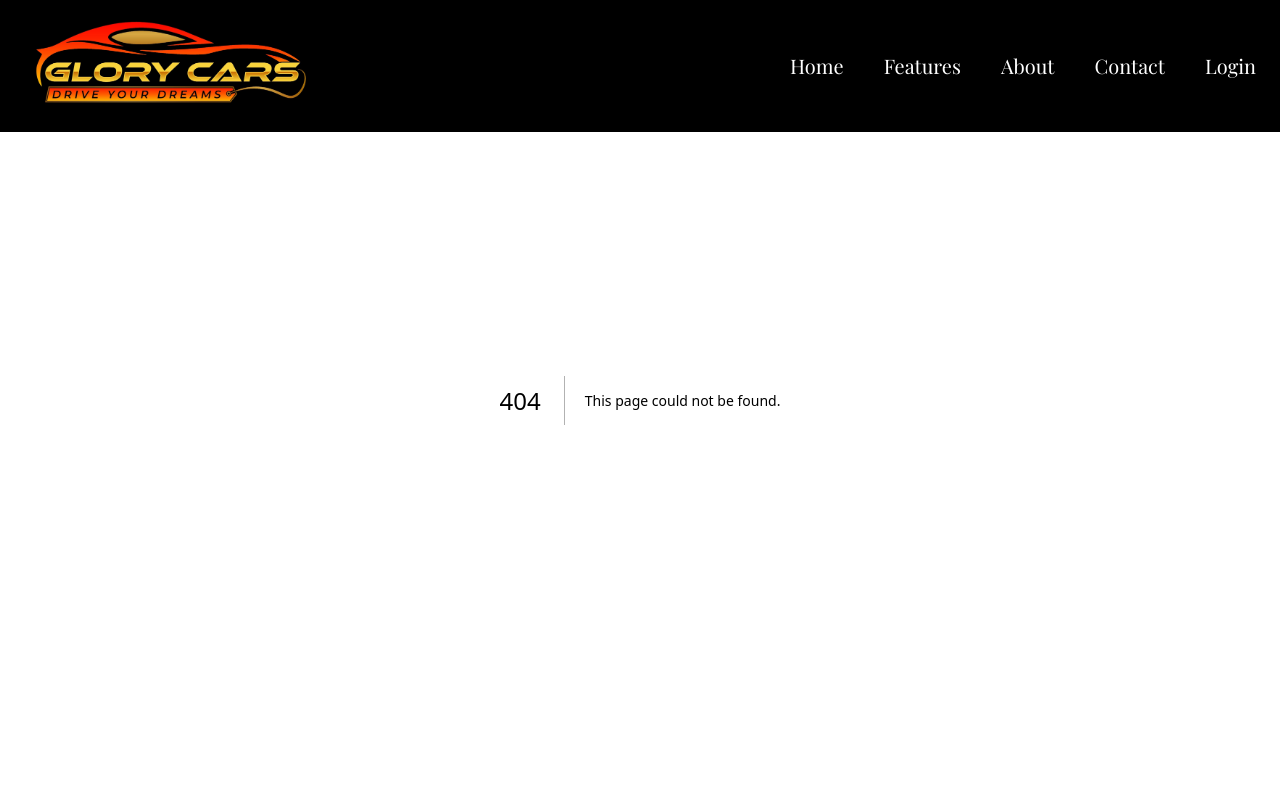
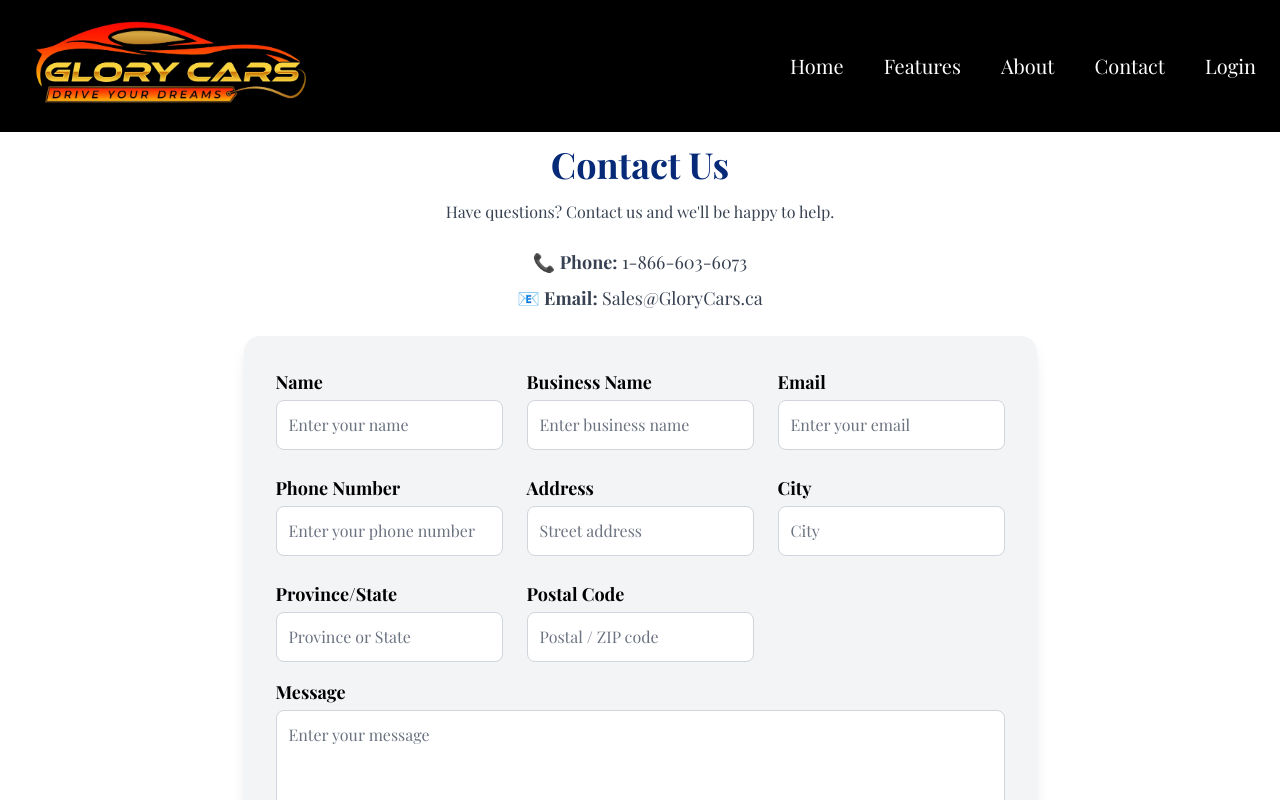
Before and after one commit to TanjodhHayer/glory_cars, a Next.js app: page /contactMechanic in a window 1280 px wide. Before the commit this address had no page. Built offline with nearby package versions, Linux system fonts and the light colour scheme.

Commit message:
updated contact forms into seperate pages for navbar to work

```diff
--- a/src/app/api/contact/route.ts
+++ b/src/app/api/contact/route.ts
@@ -3,7 +3,7 @@ import nodemailer from "nodemailer";
 
 export async function POST(req: Request) {
   const {
-    role, // "customer" | "mechanic"
+    role,
     name,
     contactName,
     email,
@@ -16,7 +16,6 @@ export async function POST(req: Request) {
     consent,
   } = await req.json();
 
-  // Basic validation:
   if (
     !role ||
     !name ||
@@ -35,7 +34,7 @@ export async function POST(req: Request) {
   const user = process.env.EMAIL_USER;
   const pass = process.env.EMAIL_PASS;
 
-  // Separate receivers by role:
+
   const contactReceiverEmails: Record<string, string> = {
     customer: process.env.CONTACT_RECEIVER_CUSTOMER_EMAIL || "",
     mechanic: process.env.CONTACT_RECEIVER_MECHANIC_EMAIL || "",
@@ -56,7 +55,7 @@ export async function POST(req: Request) {
     auth: { user, pass },
   });
 
-  // Compose email subject & body:
+
   const emailSubject = `New ${role.charAt(0).toUpperCase() + role.slice(1)} Contact Submission from ${name}`;
 
   let emailBody = `
--- a/src/components/ContactCustomer.tsx
+++ b/src/app/contactCustomer/page.tsx
@@ -2,11 +2,7 @@
 
 import React, { useState } from "react";
 
-type ContactProps = {
-  onBack?: () => void;
-};
-
-const Contact: React.FC<ContactProps> = ({ onBack }) => {
+const ContactCustomer = () => {
   const [formData, setFormData] = useState({
     name: "",
     email: "",
@@ -25,7 +21,7 @@ const Contact: React.FC<ContactProps> = ({ onBack }) => {
   };
 
   const handleChange = (
-    e: React.ChangeEvent<HTMLInputElement | HTMLTextAreaElement | HTMLSelectElement>
+    e: React.ChangeEvent<HTMLInputElement | HTMLTextAreaElement>
   ) => {
     const { name, value, type } = e.target;
 
@@ -50,7 +46,7 @@ const Contact: React.FC<ContactProps> = ({ onBack }) => {
       const response = await fetch("/api/contact", {
         method: "POST",
         headers: { "Content-Type": "application/json" },
-        body: JSON.stringify(formData),
+        body: JSON.stringify({ ...formData, role: "customer" }),
       });
 
       if (response.ok) {
@@ -75,22 +71,23 @@ const Contact: React.FC<ContactProps> = ({ onBack }) => {
   };
 
   return (
-    <section
-      className="snap-start md:snap-center min-h-screen flex flex-col justify-center bg-white dark:bg-gray-950 px-6 pt-36 scroll-mt-36"
-    >
-
+    <section className="h-screen overflow-y-auto flex flex-col justify-center bg-white dark:bg-gray-950 px-6 pt-36 scroll-mt-36">
       {showToast && (
-        <div className="fixed top-6 left-1/2 transform -translate-x-1/2 bg-customRed text-white px-6 py-3 rounded-lg shadow-lg z-50 select-none pointer-events-none animate-fade-in-out">
+        <div
+          role="alert"
+          aria-live="assertive"
+          className="fixed top-6 left-1/2 transform -translate-x-1/2 bg-customRed text-white px-6 py-3 rounded-lg shadow-lg z-50 select-none pointer-events-none animate-fade-in-out"
+        >
           {toastMessage}
         </div>
       )}
 
       <div className="max-w-4xl mx-auto text-center mb-6">
-        <h2 className="text-3xl md:text-4xl font-bold text-secondary text-black mb-4">
+        <h2 className="text-3xl md:text-4xl font-bold text-secondary mb-4">
           Contact Us
         </h2>
         <p className="text-gray-700 dark:text-gray-300 mb-6">
-          Have questions? Contact us and we&aposll be happy to help.
+          Have questions? Contact us and we&apos;ll be happy to help.
         </p>
         <div className="text-lg space-y-2 mb-6">
           <p className="text-gray-700 dark:text-gray-300">
@@ -110,7 +107,7 @@ const Contact: React.FC<ContactProps> = ({ onBack }) => {
             <div>
               <label
                 htmlFor="name"
-                className="block text-lg font-semibold mb-1 text-gray-900 text-black"
+                className="block text-lg font-semibold mb-1 text-black"
               >
                 Name
               </label>
@@ -130,7 +127,7 @@ const Contact: React.FC<ContactProps> = ({ onBack }) => {
             <div>
               <label
                 htmlFor="email"
-                className="block text-lg font-semibold mb-1 text-gray-900 text-black"
+                className="block text-lg font-semibold mb-1 text-black"
               >
                 Email
               </label>
@@ -151,7 +148,7 @@ const Contact: React.FC<ContactProps> = ({ onBack }) => {
           <div className="mb-4">
             <label
               htmlFor="phone"
-              className="block text-lg font-semibold mb-1 text-gray-900 text-black "
+              className="block text-lg font-semibold mb-1 text-black"
             >
               Phone Number
             </label>
@@ -173,7 +170,7 @@ const Contact: React.FC<ContactProps> = ({ onBack }) => {
           <div className="mb-4">
             <label
               htmlFor="message"
-              className="block text-lg font-semibold mb-1 text-gray-900 text-black"
+              className="block text-lg font-semibold mb-1 text-black"
             >
               Message
             </label>
@@ -201,20 +198,11 @@ const Contact: React.FC<ContactProps> = ({ onBack }) => {
             />
             <label
               htmlFor="consent"
-              className="text-gray-900 text-black select-none"
+              className="text-black select-none"
             >
               I consent to be contacted by Glory Cars.
             </label>
           </div>
-          {onBack && (
-            <button
-              onClick={onBack}
-              className="mb-4 text-primary hover:underline self-start"
-              type="button"
-            >
-              ← Back
-            </button>
-          )}
           <button
             type="submit"
             disabled={loading}
@@ -260,4 +248,4 @@ const Contact: React.FC<ContactProps> = ({ onBack }) => {
   );
 };
 
-export default Contact;
+export default ContactCustomer;
--- a/src/components/ContactMechanic.tsx
+++ b/src/app/contactMechanic/page.tsx
@@ -2,11 +2,7 @@
 
 import React, { useState } from "react";
 
-type ContactProps = {
-  onBack?: () => void;
-};
-
-const ContactMechanic: React.FC<ContactProps> = ({ onBack }) => {
+const ContactMechanic = () => {
   const [formData, setFormData] = useState({
     name: "",
     contactName: "",
@@ -19,6 +15,7 @@ const ContactMechanic: React.FC<ContactProps> = ({ onBack }) => {
     message: "",
     consent: false,
   });
+
   const [loading, setLoading] = useState(false);
   const [toastMessage, setToastMessage] = useState("");
   const [showToast, setShowToast] = useState(false);
@@ -30,9 +27,7 @@ const ContactMechanic: React.FC<ContactProps> = ({ onBack }) => {
   };
 
   const handleChange = (
-    e: React.ChangeEvent<
-      HTMLInputElement | HTMLTextAreaElement | HTMLSelectElement
-    >
+    e: React.ChangeEvent<HTMLInputElement | HTMLTextAreaElement>
   ) => {
     const { name, value, type } = e.target;
     const checked =
@@ -46,10 +41,12 @@ const ContactMechanic: React.FC<ContactProps> = ({ onBack }) => {
 
   const handleSubmit = async (e: React.FormEvent<HTMLFormElement>) => {
     e.preventDefault();
+
     if (!formData.consent) {
       showBookingToast("Please consent to be contacted.");
       return;
     }
+
     setLoading(true);
 
     try {
@@ -86,21 +83,23 @@ const ContactMechanic: React.FC<ContactProps> = ({ onBack }) => {
   };
 
   return (
-    <section
-      className="snap-start md:snap-center min-h-screen flex flex-col justify-center bg-white dark:bg-gray-950 px-6 pt-64 scroll-mt-36"
-    >
+    <section className="h-screen overflow-y-auto flex flex-col bg-white dark:bg-gray-950 px-6 pt-36 scroll-mt-36">
       {showToast && (
-        <div className="fixed top-6 left-1/2 transform -translate-x-1/2 bg-customRed text-white px-6 py-3 rounded-lg shadow-lg z-50 select-none pointer-events-none animate-fade-in-out">
+        <div
+          role="alert"
+          aria-live="assertive"
+          className="fixed top-6 left-1/2 transform -translate-x-1/2 bg-customRed text-white px-6 py-3 rounded-lg shadow-lg z-50 select-none pointer-events-none animate-fade-in-out"
+        >
           {toastMessage}
         </div>
       )}
 
-      <div className="max-w-4xl mx-auto text-center mb-6">
-        <h2 className="text-3xl md:text-4xl font-bold text-secondary text-black mb-4">
+      <div className="max-w-4xl mx-auto flex-grow text-center mb-6">
+        <h2 className="text-3xl md:text-4xl font-bold text-secondary mb-4 text-black">
           Contact Us
         </h2>
         <p className="text-gray-700 dark:text-gray-300 mb-6">
-          Have questions? Contact us and we&aposll be happy to help.
+          Have questions? Contact us and we&apos;ll be happy to help.
         </p>
         <div className="text-lg space-y-2 mb-6">
           <p className="text-gray-700 dark:text-gray-300">
@@ -120,7 +119,7 @@ const ContactMechanic: React.FC<ContactProps> = ({ onBack }) => {
             <div>
               <label
                 htmlFor="name"
-                className="block text-lg font-semibold mb-1 text-black text-black"
+                className="block text-lg font-semibold mb-1 text-black"
               >
                 Name
               </label>
@@ -136,11 +135,11 @@ const ContactMechanic: React.FC<ContactProps> = ({ onBack }) => {
               />
             </div>
 
-            {/* Contact Name */}
+            {/* Business Name */}
             <div>
               <label
                 htmlFor="contactName"
-                className="block text-lg font-semibold mb-1 text-gray-900 text-black"
+                className="block text-lg font-semibold mb-1 text-black"
               >
                 Business Name
               </label>
@@ -148,7 +147,7 @@ const ContactMechanic: React.FC<ContactProps> = ({ onBack }) => {
                 id="contactName"
                 type="text"
                 name="contactName"
-                placeholder="Enter contact name"
+                placeholder="Enter business name"
                 className="w-full p-3 border border-gray-300 rounded-lg focus:outline-none focus:ring-2 focus:ring-primary dark:bg-gray-700 text-black placeholder-gray-500"
                 value={formData.contactName}
                 onChange={handleChange}
@@ -160,7 +159,7 @@ const ContactMechanic: React.FC<ContactProps> = ({ onBack }) => {
             <div>
               <label
                 htmlFor="email"
-                className="block text-lg font-semibold mb-1 text-gray-900 text-black"
+                className="block text-lg font-semibold mb-1 text-black"
               >
                 Email
               </label>
@@ -180,7 +179,7 @@ const ContactMechanic: React.FC<ContactProps> = ({ onBack }) => {
             <div>
               <label
                 htmlFor="phone"
-                className="block text-lg font-semibold mb-1 text-gray-900 text-black"
+                className="block text-lg font-semibold mb-1 text-black"
               >
                 Phone Number
               </label>
@@ -202,7 +201,7 @@ const ContactMechanic: React.FC<ContactProps> = ({ onBack }) => {
             <div>
               <label
                 htmlFor="address"
-                className="block text-lg font-semibold mb-1 text-gray-900 text-black"
+                className="block text-lg font-semibold mb-1 text-black"
               >
                 Address
               </label>
@@ -222,7 +221,7 @@ const ContactMechanic: React.FC<ContactProps> = ({ onBack }) => {
             <div>
               <label
                 htmlFor="city"
-                className="block text-lg font-semibold mb-1 text-gray-900 text-black"
+                className="block text-lg font-semibold mb-1 text-black"
               >
                 City
               </label>
@@ -238,11 +237,11 @@ const ContactMechanic: React.FC<ContactProps> = ({ onBack }) => {
               />
             </div>
 
-            {/* Province */}
+            {/* Province/State */}
             <div>
               <label
                 htmlFor="province"
-                className="block text-lg font-semibold mb-1 text-gray-900 text-black"
+                className="block text-lg font-semibold mb-1 text-black"
               >
                 Province/State
               </label>
@@ -262,7 +261,7 @@ const ContactMechanic: React.FC<ContactProps> = ({ onBack }) => {
             <div>
               <label
                 htmlFor="postalCode"
-                className="block text-lg font-semibold mb-1 text-gray-900 text-black"
+                className="block text-lg font-semibold mb-1 text-black"
               >
                 Postal Code
               </label>
@@ -283,7 +282,7 @@ const ContactMechanic: React.FC<ContactProps> = ({ onBack }) => {
           <div className="mb-4">
             <label
               htmlFor="message"
-              className="block text-lg font-semibold mb-1 text-gray-900 text-black"
+              className="block text-lg font-semibold mb-1 text-black"
             >
               Message
             </label>
@@ -295,7 +294,7 @@ const ContactMechanic: React.FC<ContactProps> = ({ onBack }) => {
               value={formData.message}
               onChange={handleChange}
               required
-            ></textarea>
+            />
           </div>
 
           {/* Consent Checkbox */}
@@ -311,20 +310,12 @@ const ContactMechanic: React.FC<ContactProps> = ({ onBack }) => {
             />
             <label
               htmlFor="consent"
-              className="text-gray-900 text-black select-none"
+              className="text-black select-none"
             >
               I consent to be contacted by Glory Cars.
             </label>
           </div>
-          {onBack && (
-            <button
-              onClick={onBack}
-              className="mb-4 text-primary hover:underline self-start"
-              type="button"
-            >
-              ← Back
-            </button>
-          )}
+
           <button
             type="submit"
             disabled={loading}
@@ -347,12 +338,12 @@ const ContactMechanic: React.FC<ContactProps> = ({ onBack }) => {
                     r="10"
                     stroke="currentColor"
                     strokeWidth="4"
-                  ></circle>
+                  />
                   <path
                     className="opacity-75"
                     fill="currentColor"
                     d="M4 12a8 8 0 018-8v8H4z"
-                  ></path>
+                  />
                 </svg>
                 Sending...
               </>
--- a/src/components/ContactSelector.tsx
+++ b/src/components/ContactSelector.tsx
@@ -1,35 +1,10 @@
 "use client";
 
-import { useState, useEffect } from "react";
-import ContactCustomer from "@/components/ContactCustomer";
-import ContactMechanic from "@/components/ContactMechanic";
+import { useRouter } from "next/navigation";
 
 export default function ContactSelector() {
-  const [role, setRole] = useState<"customer" | "mechanic" | null>(null);
+  const router = useRouter();
 
-  useEffect(() => {
-    const checkUrlForReset = () => {
-      const url = new URL(window.location.href);
-      const isContact = url.hash === "#contact";
-      const resetParam = url.searchParams.get("reset");
-
-      if (isContact && resetParam === "true") {
-        setRole(null);
-      }
-    };
-
-    checkUrlForReset();
-
-    window.addEventListener("hashchange", checkUrlForReset);
-    window.addEventListener("popstate", checkUrlForReset);
-
-    return () => {
-      window.removeEventListener("hashchange", checkUrlForReset);
-      window.removeEventListener("popstate", checkUrlForReset);
-    };
-  }, []);
-
-  // Accessible card button
   const CardButton = ({
     onClick,
     imgSrc,
@@ -56,9 +31,7 @@ export default function ContactSelector() {
         className="absolute inset-0 w-full h-full object-cover pointer-events-none"
         aria-hidden="true"
       />
-      {/* Dark overlay */}
       <div className="absolute inset-0 bg-black bg-opacity-50 pointer-events-none" />
-      {/* Content */}
       <div className="relative flex flex-col items-center justify-center h-full text-white px-8 pointer-events-none">
         <h3 className="text-4xl font-semibold mb-6 text-center">{title}</h3>
         <span className="bg-secondary text-white px-16 py-5 rounded-full cursor-default text-xl font-semibold">
@@ -73,15 +46,13 @@ export default function ContactSelector() {
       id="contact"
       className="snap-start md:snap-center min-h-screen flex flex-col items-center justify-center bg-white dark:bg-gray-950 px-6 pt-30 scroll-mt-30"
     >
-      {role === null ? (
-        <>
       <h2 className="text-4xl font-bold mb-16 text-secondary text-center">
         Contact Us
       </h2>
 
       <div className="flex flex-col md:flex-row gap-16 justify-center w-full max-w-7xl">
         <CardButton
-              onClick={() => setRole("customer")}
+          onClick={() => router.push("/contactCustomer")}
           imgSrc="/customer.png"
           altText="Customer contacting Glory Cars"
           title="I'm a Customer"
@@ -89,19 +60,13 @@ export default function ContactSelector() {
         />
 
         <CardButton
-              onClick={() => setRole("mechanic")}
+          onClick={() => router.push("/contactMechanic")}
           imgSrc="/mechanic.png"
           altText="Service provider contacting Glory Cars"
           title="I'm a Service Provider"
           buttonText="Contact Us"
         />
       </div>
-        </>
-      ) : role === "customer" ? (
-        <ContactCustomer onBack={() => setRole(null)} />
-      ) : (
-        <ContactMechanic onBack={() => setRole(null)} />
-      )}
     </section>
   );
 }
```
Lines whose indentation alone changed are shown as unchanged.
